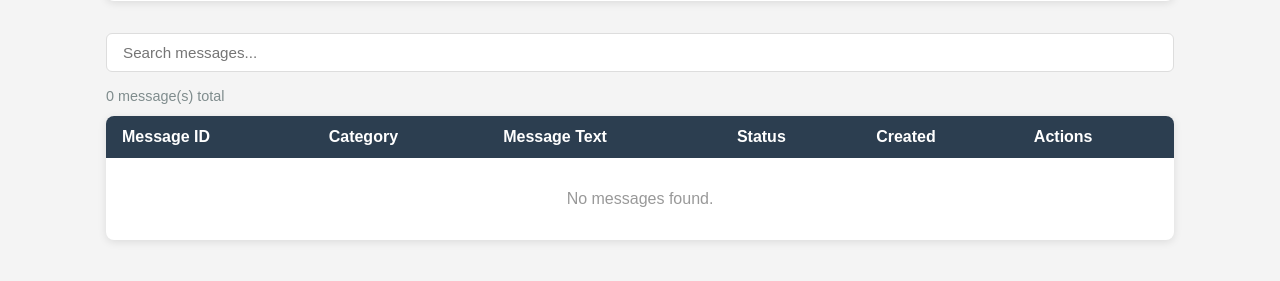
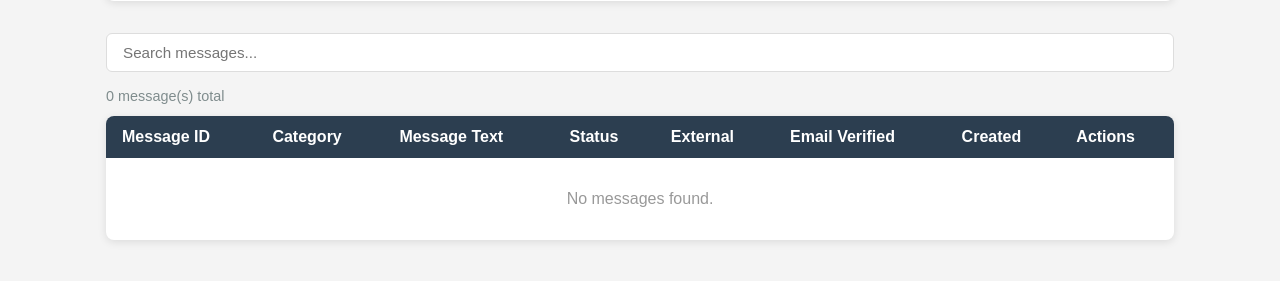
Before and after one commit to patricknealb/cs-admin, a FastAPI app: template app/templates/messages.html in a window 1280 px wide. Shown: the part 439-720 px from the top of the page. Run offline with FastAPI, Linux system fonts and the light colour scheme; the template is opened without the code that fills it, so the values that code supplies are empty; parts of the project's set-up code (start-up, migrations or seed data) failed here and were passed over.

Commit message:
Add external and email_verified columns to admin table

```diff
--- a/app/models.py
+++ b/app/models.py
@@ -19,5 +19,7 @@ class Message(Base):
     message_text = Column(String, nullable=False)
     message_category_id = Column(Integer, ForeignKey("cs_data.message_category.message_category_id"), nullable=False)
     published = Column(Boolean, nullable=False, default=False)
+    external = Column(Boolean, nullable=False, default=False)
+    email_verified = Column(Boolean, nullable=False, default=False)
     row_created_at = Column(TIMESTAMP(timezone=True), server_default=func.now(), nullable=False)
     row_updated_at = Column(TIMESTAMP(timezone=True), nullable=True)
--- a/app/templates/messages.html
+++ b/app/templates/messages.html
@@ -53,6 +53,8 @@
             <th>Category</th>
             <th>Message Text</th>
             <th>Status</th>
+            <th>External</th>
+            <th>Email Verified</th>
             <th>Created</th>
             <th>Actions</th>
         </tr>
@@ -68,6 +70,20 @@
                     <span style="color: #2ecc71; font-weight: bold;">✓ Published</span>
                 {% else %}
                     <span style="color: #e74c3c; font-weight: bold;">✗ Unpublished</span>
+                {% endif %}
+            </td>
+            <td>
+                {% if message.external %}
+                    <span style="color: #3498db; font-weight: bold;">✓ Yes</span>
+                {% else %}
+                    <span style="color: #bdc3c7;">— No</span>
+                {% endif %}
+            </td>
+            <td>
+                {% if message.email_verified %}
+                    <span style="color: #2ecc71; font-weight: bold;">✓ Yes</span>
+                {% else %}
+                    <span style="color: #e74c3c; font-weight: bold;">✗ No</span>
                 {% endif %}
             </td>
             <td>{{ message.row_created_at.strftime('%Y-%m-%d %H:%M') }}</td>
@@ -90,7 +106,7 @@
         {% endfor %}
         {% if not messages %}
         <tr>
-            <td colspan="6" style="text-align:center; color:#999; padding: 2rem;">
+            <td colspan="8" style="text-align:center; color:#999; padding: 2rem;">
                 No messages found{% if q %} for "{{ q }}"{% endif %}.
             </td>
         </tr>
```
